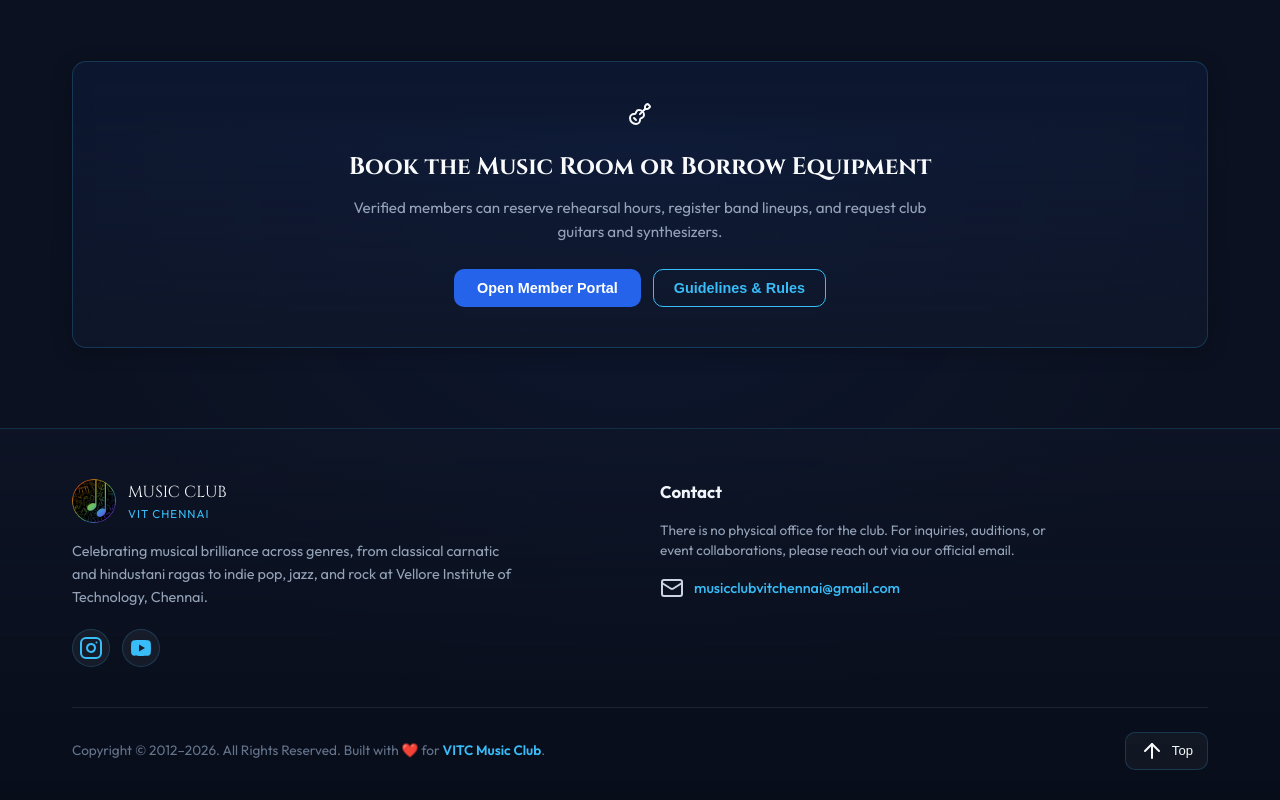
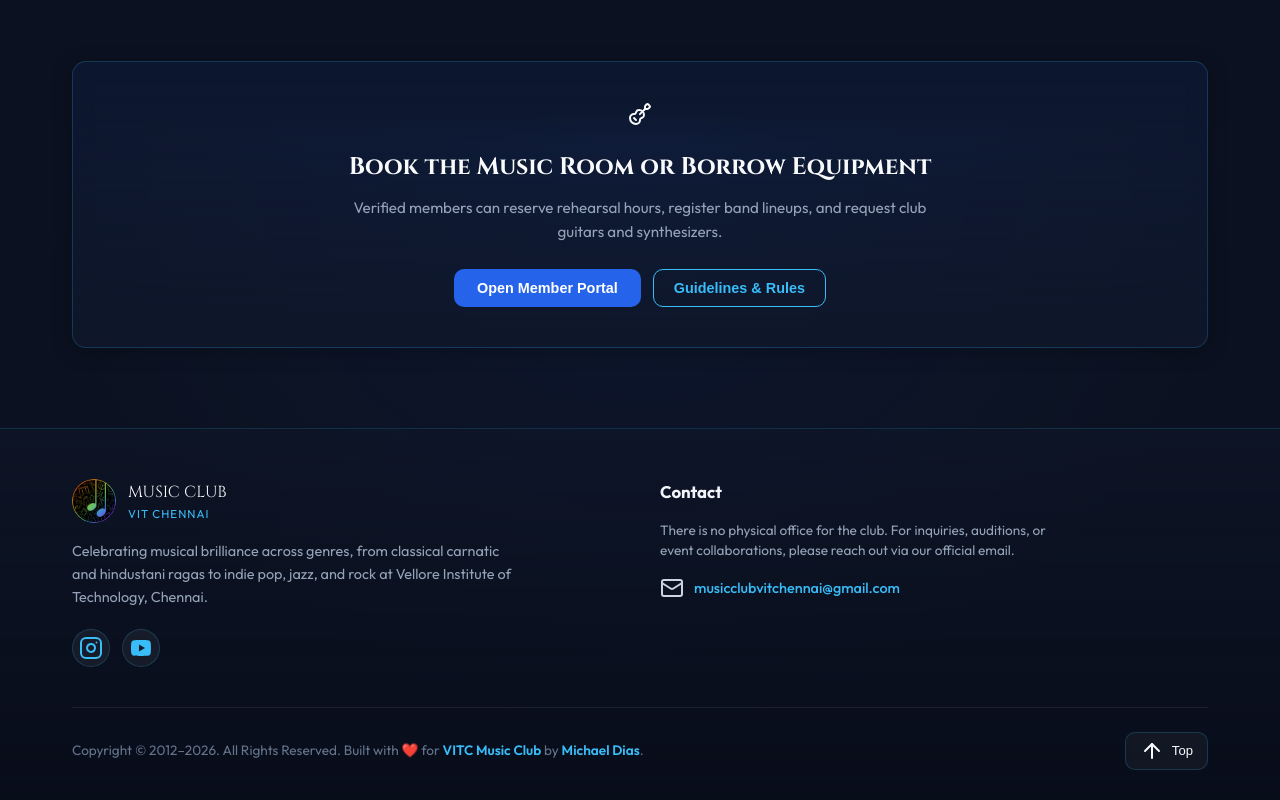
Before and after one commit to musicclubvitc/MCWebsite, a React (Vite) app: page / in a window 1280 px wide. Shown: the part 2275-3075 px from the top of the page. Built offline with nearby package versions, Linux system fonts and the light colour scheme; no server answers; the database is empty.

Commit message:
Developer credits in footer

```diff
--- a/src/components/Footer.jsx
+++ b/src/components/Footer.jsx
@@ -129,7 +129,7 @@ export const Footer = () => {
           }}
         >
           <div style={{ color: '#64748B', fontSize: '0.85rem' }}>
-            Copyright © 2012–2026. All Rights Reserved. Built with ❤️ for <span style={{ color: 'var(--blue-sky)', fontWeight: 600 }}>VITC Music Club</span>.
+            Copyright © 2012–2026. All Rights Reserved. Built with ❤️ for <span style={{ color: 'var(--blue-sky)', fontWeight: 600 }}>VITC Music Club</span> by <span style={{ color: 'var(--blue-sky)', fontWeight: 600 }}>Michael Dias</span>.
           </div>
 
           <button
```
